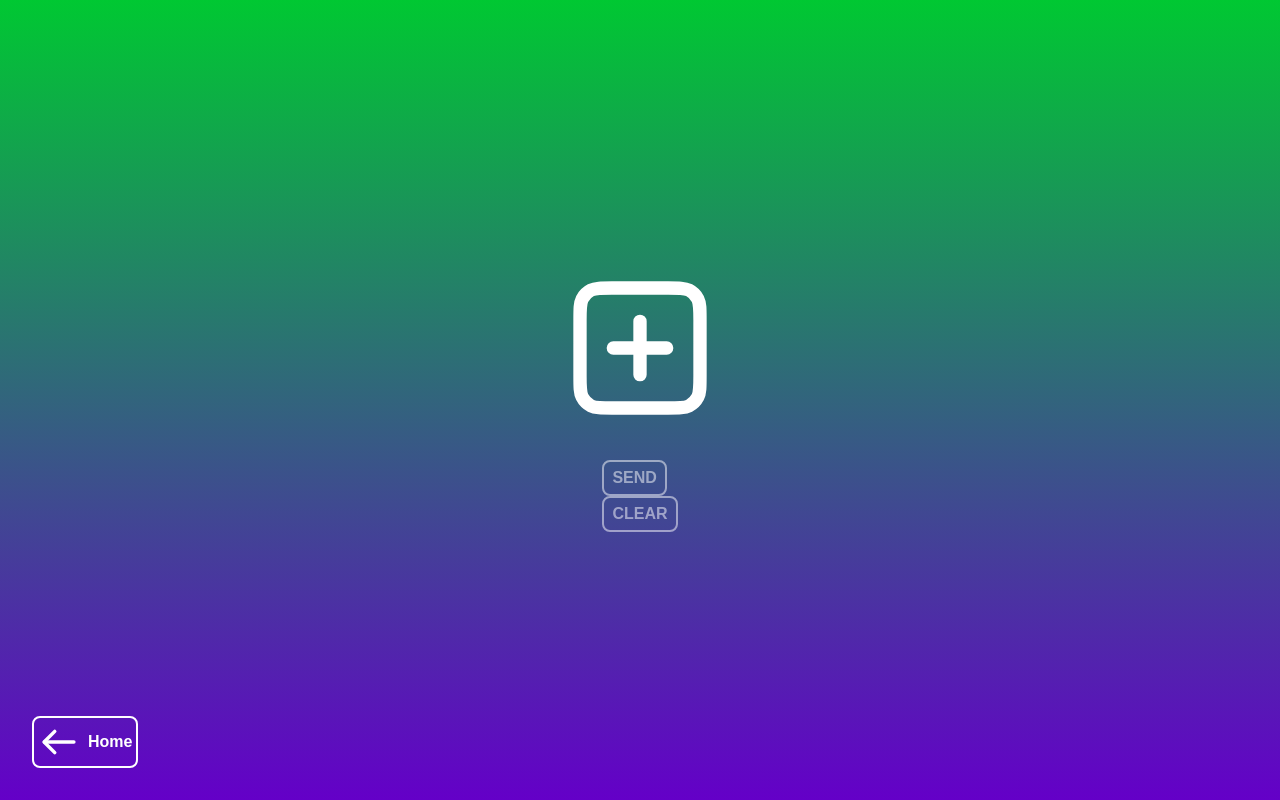
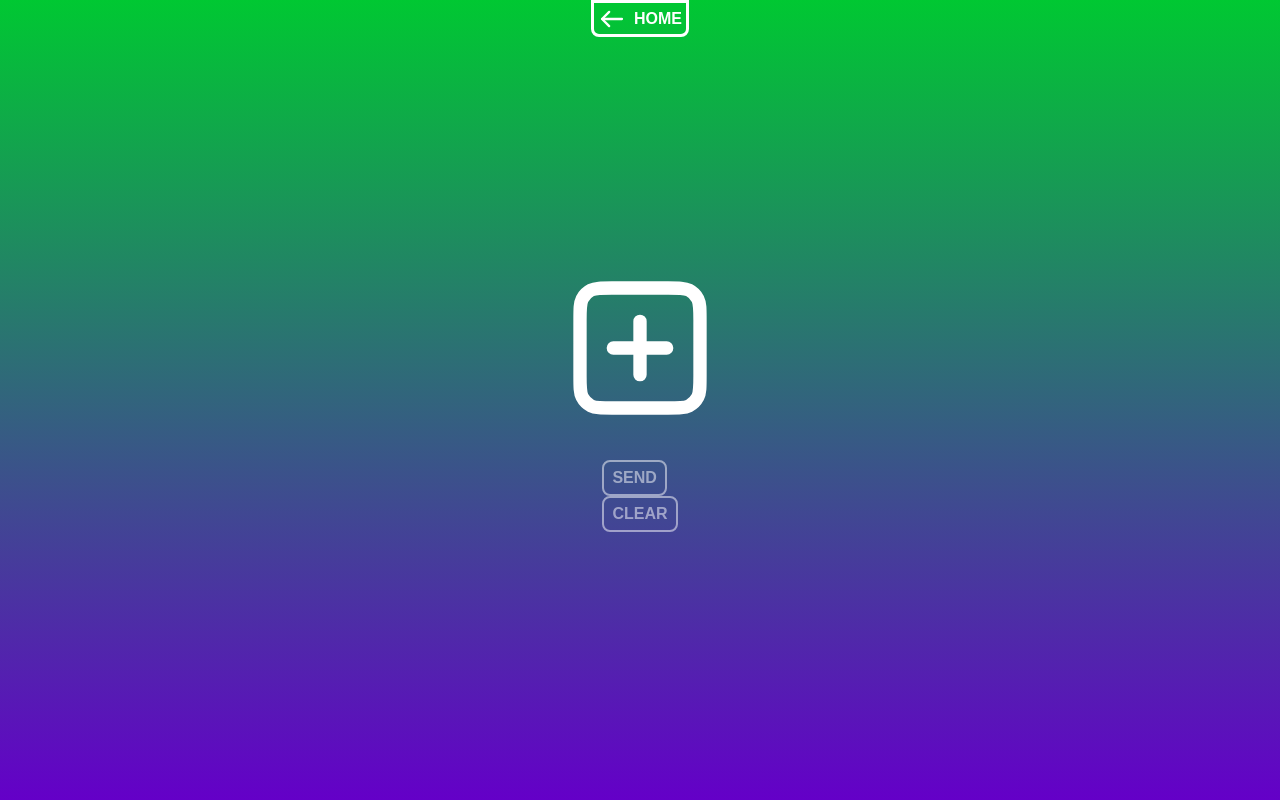
Before and after one commit to gizinski-jacek/qr-file-share, a React (Create React App) app: page /send in a window 1280 px wide. Built offline with nearby package versions, Linux system fonts and the light colour scheme.

Commit message:
Cleaning up styling related to removed buttons.
Moving overlay with home link to the top of the app.
Adjusting styling of home link

```diff
--- a/src/styles/Overlay.scss
+++ b/src/styles/Overlay.scss
@@ -1,13 +1,9 @@
 .overlay {
 	position: absolute;
-	bottom: 0;
-	left: 0;
-	right: 0;
-	margin: 2rem;
-	display: flex;
-	justify-content: space-between;
-	gap: 2rem;
-	user-select: none;
+	top: 0;
+	left: 50%;
+	transform: translateX(-50%);
+	transform-origin: center;
 }
 
 .home-link {
@@ -15,27 +11,19 @@
 	align-items: center;
 	gap: 0.5rem;
 	font-size: 1rem;
-	padding: 0 0.25rem;
+	padding: 0.1rem 0.25rem;
 	font-size: 1rem;
-	border: 2px solid var(--c-white);
+	border: 3px solid var(--c-white);
 	border-radius: 0.5rem;
+	border-top-left-radius: 0;
+	border-top-right-radius: 0;
+	text-transform: uppercase;
+	user-select: none;
 
 	svg {
-		width: 24px;
-		height: 24px;
+		width: 28px;
+		height: 28px;
+		min-width: unset;
+		min-height: unset;
 	}
 }
-
-.modes {
-	display: flex;
-	gap: 0.5rem;
-
-	button {
-		padding: 0 0.25rem;
-
-		&.active {
-			background-color: var(--c-white);
-			color: var(--c-purple);
-		}
-	}
-}
```
